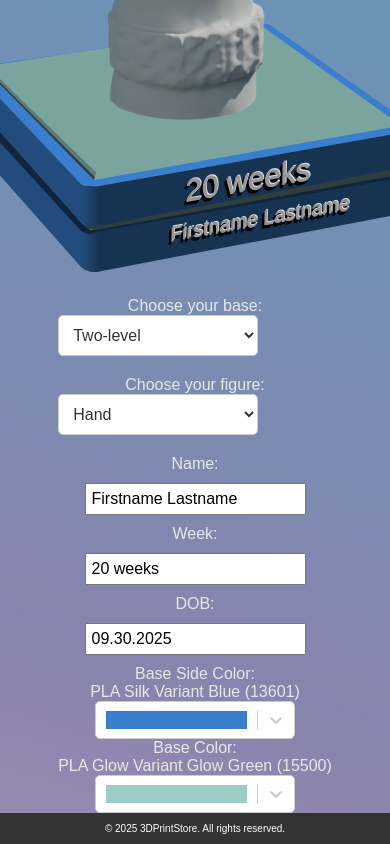
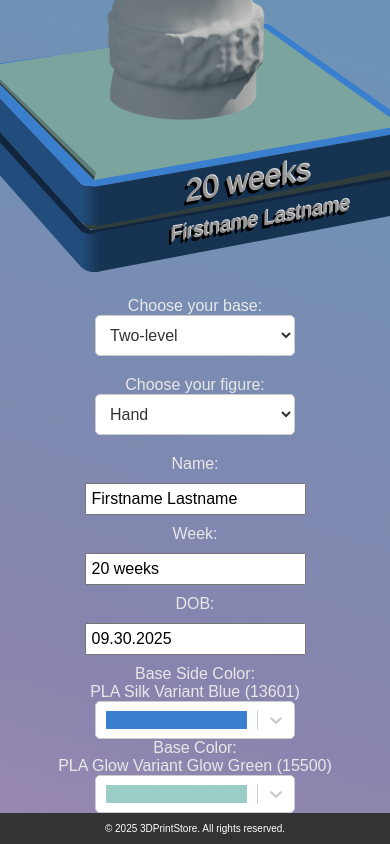
Before and after one commit to lucasliu2019/next_printstore, a Next.js app: page /baby3d in a window 390 px wide. Shown: the part 744-1588 px from the top of the page. Built offline with nearby package versions, Linux system fonts and the light colour scheme.

Commit message:
update selection position

```diff
--- a/src/app/baby3d/page.module.css
+++ b/src/app/baby3d/page.module.css
@@ -356,6 +356,13 @@
     background-color: #005bb5;
   }
 
+
+  @media (max-width: 1000px) {
+    .selectors{
+      justify-content: center;
+    }
+  }
+
 /* Media query for small screens */
 @media (max-width: 768px) {
 
```
